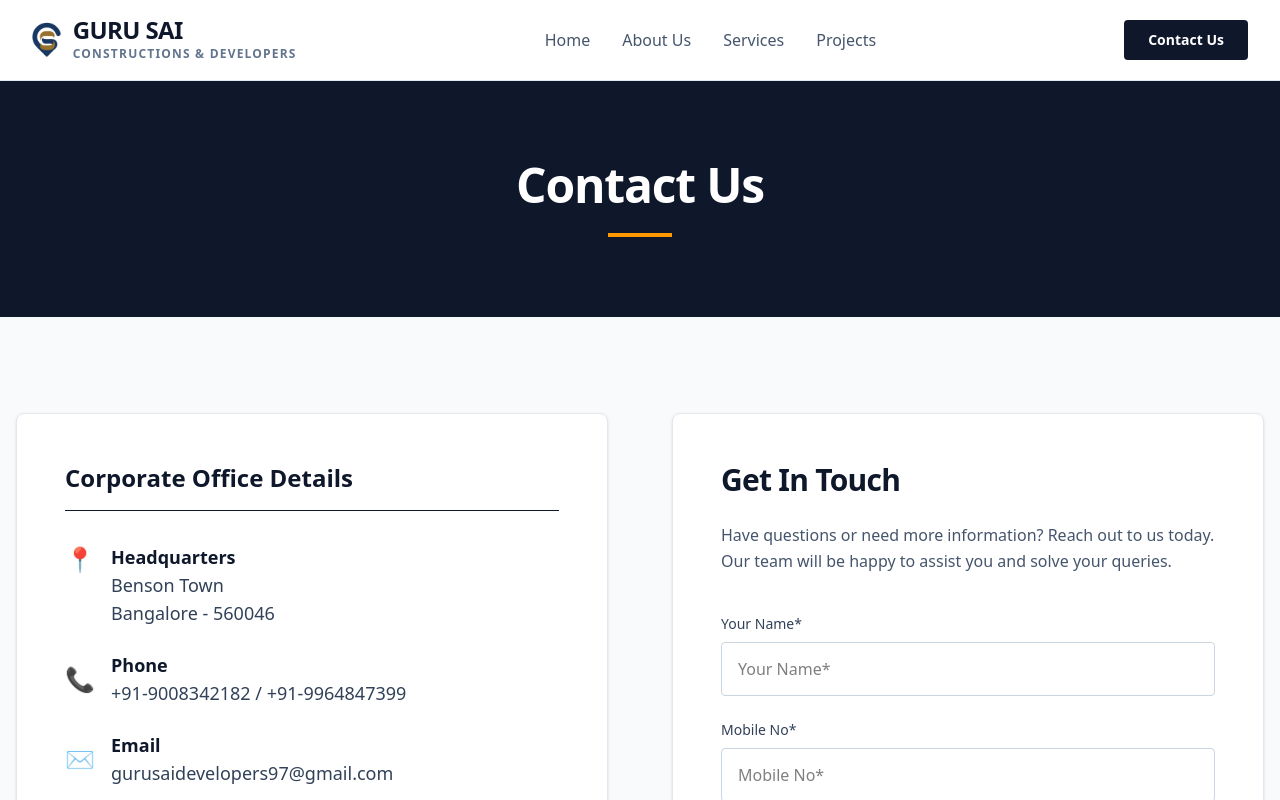
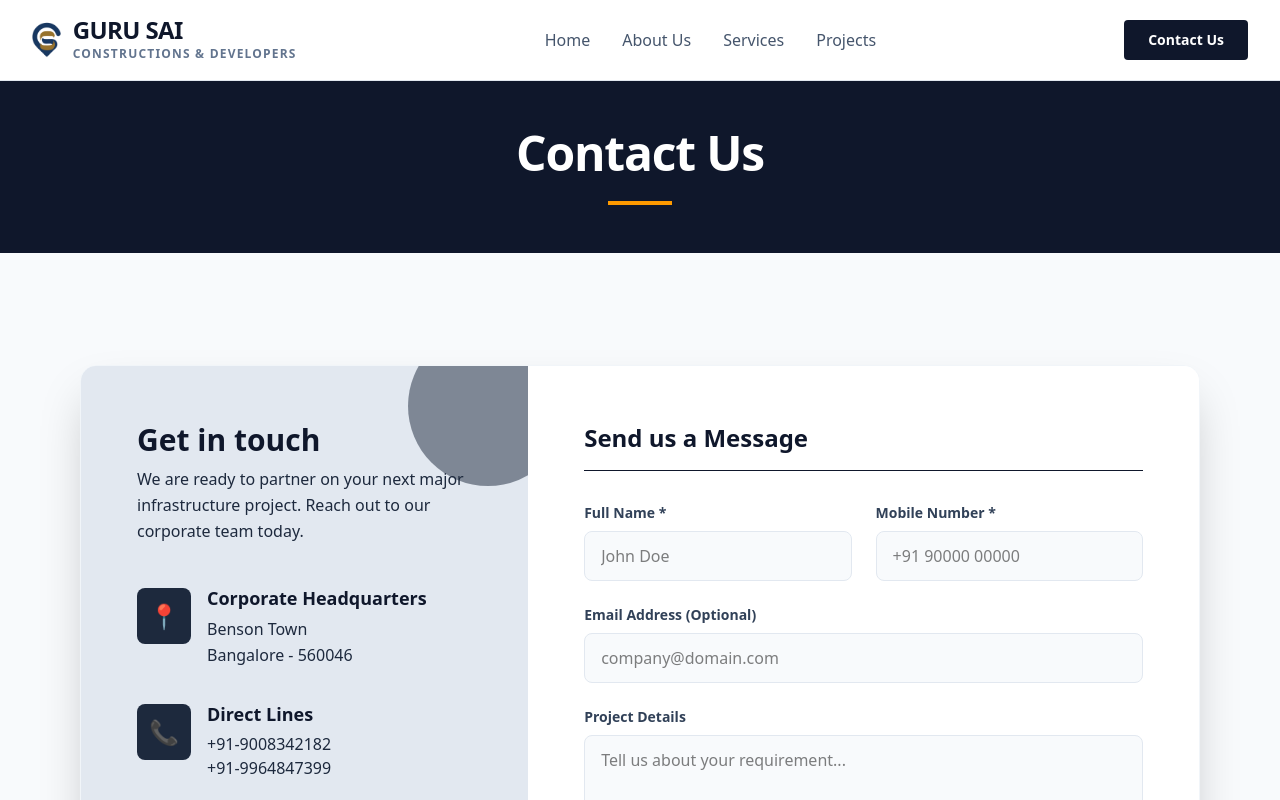
Before and after one commit to Richard-Sylvester/guru-sai-website, a Next.js app: page /contact in a window 1280 px wide. Shown: the top 800 px of the page. Built offline with nearby package versions, Linux system fonts and the light colour scheme.

Commit message:
Final contact page layout

```diff
--- a/src/app/contact/page.js
+++ b/src/app/contact/page.js
@@ -1,4 +1,4 @@
-"use client"; // This tells Next.js this is an interactive component
+"use client";
 
 import { useState } from "react";
 
@@ -26,9 +26,8 @@ export default function Contact() {
       if (data.success) {
         setButtonText("SENT SUCCESSFULLY ✓");
         setFormStatus("Thank you! We will get back to you shortly.");
-        event.target.reset(); // Clears the form fields
+        event.target.reset();
 
-        // Reset button text after 3 seconds
         setTimeout(() => {
           setButtonText("REQUEST A CALL BACK");
           setFormStatus("");
@@ -47,102 +46,125 @@ export default function Contact() {
     <main className="flex flex-col w-full bg-slate-50 min-h-screen">
 
       {/* Header Banner */}
-      <section className="w-full bg-slate-900 py-20 text-center">
-        <h1 className="text-4xl md:text-5xl font-extrabold text-white tracking-tight">Contact Us</h1>
-        <div className="w-16 h-1 bg-amber-500 mx-auto mt-6"></div>
+      <section className="w-full bg-slate-900 pt-12 pb-12 text-center">
+        <h1 className="text-4xl md:text-5xl font-extrabold text-white tracking-tight animate-fade-in-up">Contact Us</h1>
+        <div className="w-16 h-1 bg-amber-500 mx-auto mt-6 animate-fade-in-up" style={{ animationDelay: '0.3s' }}></div>
       </section>
 
-      {/* Content Section */}
-      <section className="max-w-7xl mx-auto px-4 py-16 md:py-24 w-full">
-        <div className="grid grid-cols-1 md:grid-cols-2 gap-12 md:gap-16">
+      {/* Content Section - The New Unified Split-Card */}
+      <section className="max-w-6xl mx-auto px-4 py-16 w-full mt-12 z-10">
+        <div className="bg-white rounded-2xl shadow-2xl overflow-hidden flex flex-col lg:flex-row border border-slate-100">
 
-          {/* Column 1: Corporate Office Details */}
-          <div className="bg-white p-8 md:p-12 rounded-lg shadow-sm border border-slate-200 flex flex-col">
-            <h2 className="text-2xl font-bold text-slate-900 mb-8 border-b pb-4">Corporate Office Details</h2>
+          {/* Left Column: Dark Corporate Info Panel */}
+          <div className="w-full lg:w-2/5 bg-slate-200 text-white p-10 md:p-14 flex flex-col justify-between relative overflow-hidden">
 
-            <div className="space-y-6 text-lg text-slate-700 flex-grow">
-              <div className="flex items-start">
-                <span className="text-2xl mr-4">📍</span>
+            {/* Subtle background decoration */}
+            <div className="absolute top-0 right-0 -mt-10 -mr-10 w-40 h-40 bg-slate-800 rounded-full opacity-50"></div>
+            <div className="absolute bottom-0 left-0 -mb-10 -ml-10 w-40 h-40 bg-amber-500 rounded-full opacity-10"></div>
+
+            <div className="relative z-10">
+              <h2 className="text-3xl text-slate-900 font-bold mb-2">Get in touch</h2>
+              <p className="text-slate-800 mb-10 leading-relaxed">
+                We are ready to partner on your next major infrastructure project. Reach out to our corporate team today.
+              </p>
+
+              <div className="space-y-8 text-lg">
+                <div className="flex items-start group">
+                  <span className="text-amber-500 text-2xl mr-4 mt-1 bg-slate-800 p-3 rounded-lg group-hover:bg-amber-500 group-hover:text-slate-900 transition-colors">📍</span>
                   <div>
-                  <p className="font-bold text-slate-900">Headquarters</p>
-                  <p>Benson Town</p>
-                  <p>Bangalore - 560046</p>
+                    <p className="font-bold text-slate-900 mb-1">Corporate Headquarters</p>
+                    <p className="text-slate-800 text-base leading-relaxed">
+                      Benson Town<br />
+                      Bangalore - 560046
+                    </p>
                   </div>
                 </div>
 
-              <div className="flex items-center">
-                <span className="text-2xl mr-4">📞</span>
+                <div className="flex items-start group">
+                  <span className="text-amber-500 text-2xl mr-4 mt-1 bg-slate-800 p-3 rounded-lg group-hover:bg-amber-500 group-hover:text-slate-900 transition-colors">📞</span>
                   <div>
-                  <p className="font-bold text-slate-900">Phone</p>
-                  <p>+91-9008342182 / +91-9964847399</p>
+                    <p className="font-bold text-slate-900 mb-1">Direct Lines</p>
+                    <p className="text-slate-800 text-base">+91-9008342182</p>
+                    <p className="text-slate-800 text-base">+91-9964847399</p>
                   </div>
                 </div>
 
-              <div className="flex items-center">
-                <span className="text-2xl mr-4">✉️</span>
+                <div className="flex items-start group">
+                  <span className="text-amber-800 text-2xl mr-4 mt-1 bg-slate-800 p-3 rounded-lg group-hover:bg-amber-500 group-hover:text-slate-900 transition-colors">✉️</span>
                   <div>
-                  <p className="font-bold text-slate-900">Email</p>
-                  <p>gurusaidevelopers97@gmail.com</p>
+                    <p className="font-bold text-slate-900 mb-1">Email</p>
+                    <p className="text-slate-800 text-base">gurusaidevelopers97@gmail.com</p>
+                  </div>
                 </div>
               </div>
             </div>
           </div>
 
-          {/* Column 2: Interactive Contact Form */}
-          <div className="bg-white p-8 md:p-12 rounded-lg shadow-sm border border-slate-200">
-            <h2 className="text-3xl font-bold text-slate-900 mb-6 tracking-tight">Get In Touch</h2>
-            <p className="text-slate-600 mb-10 leading-relaxed max-w-lg">
-              Have questions or need more information? Reach out to us today. Our team will be happy to assist you and solve your queries.
-            </p>
+          {/* Right Column: Clean White Form */}
+          <div className="w-full lg:w-3/5 p-10 md:p-14 bg-white">
+            <h3 className="text-2xl font-bold text-slate-900 mb-8 border-b pb-4">Send us a Message</h3>
 
-            {/* Added onSubmit handler here */}
             <form onSubmit={handleSubmit} className="space-y-6">
 
+              <div className="grid grid-cols-1 md:grid-cols-2 gap-6">
                 <div>
-                <label htmlFor="name" className="block text-sm font-medium text-slate-700 mb-2">
-                  Your Name*
+                  <label htmlFor="name" className="block text-sm font-semibold text-slate-700 mb-2">
+                    Full Name *
                   </label>
                   <input
                     type="text"
                     id="name"
-                  name="name" // The 'name' attribute is what Web3Forms reads
+                    name="name"
                     required
-                  placeholder="Your Name*"
-                  className="w-full px-4 py-3.5 border border-slate-300 rounded focus:border-amber-500 focus:ring-1 focus:ring-amber-500 bg-white"
+                    placeholder="John Doe"
+                    className="w-full px-4 py-3 bg-slate-50 border border-slate-200 rounded-lg focus:border-amber-500 focus:ring-2 focus:ring-amber-200 focus:bg-white transition-all outline-none"
                   />
                 </div>
 
                 <div>
-                <label htmlFor="mobile" className="block text-sm font-medium text-slate-700 mb-2">
-                  Mobile No*
+                  <label htmlFor="mobile" className="block text-sm font-semibold text-slate-700 mb-2">
+                    Mobile Number *
                   </label>
                   <input
                     type="tel"
                     id="mobile"
                     name="mobile"
                     required
-                  placeholder="Mobile No*"
-                  className="w-full px-4 py-3.5 border border-slate-300 rounded focus:border-amber-500 focus:ring-1 focus:ring-amber-500 bg-white"
+                    placeholder="+91 90000 00000"
+                    className="w-full px-4 py-3 bg-slate-50 border border-slate-200 rounded-lg focus:border-amber-500 focus:ring-2 focus:ring-amber-200 focus:bg-white transition-all outline-none"
                   />
+                </div>
               </div>
 
               <div>
-                <label htmlFor="email" className="block text-sm font-medium text-slate-700 mb-2">
-                  Email (Optional)
+                <label htmlFor="email" className="block text-sm font-semibold text-slate-700 mb-2">
+                  Email Address (Optional)
                 </label>
                 <input
                   type="email"
                   id="email"
                   name="email"
-                  placeholder="Optional"
-                  className="w-full px-4 py-3.5 border border-slate-300 rounded focus:border-amber-500 focus:ring-1 focus:ring-amber-500 bg-white"
+                  placeholder="company@domain.com"
+                  className="w-full px-4 py-3 bg-slate-50 border border-slate-200 rounded-lg focus:border-amber-500 focus:ring-2 focus:ring-amber-200 focus:bg-white transition-all outline-none"
                 />
               </div>
 
-              {/* Dynamic Submit Button */}
+              <div>
+                <label htmlFor="message" className="block text-sm font-semibold text-slate-700 mb-2">
+                  Project Details
+                </label>
+                <textarea
+                  id="message"
+                  name="message"
+                  rows="4"
+                  placeholder="Tell us about your requirement..."
+                  className="w-full px-4 py-3 bg-slate-50 border border-slate-200 rounded-lg focus:border-amber-500 focus:ring-2 focus:ring-amber-200 focus:bg-white transition-all outline-none resize-none"
+                ></textarea>
+              </div>
+
               <button
                 type="submit"
-                className={`w-full px-8 py-4 rounded font-bold transition text-lg shadow-sm ${
+                className={`w-full px-8 py-4 rounded-lg font-bold transition-all text-lg shadow-md hover:shadow-lg mt-4 ${
                   buttonText === "SENT SUCCESSFULLY ✓"
                     ? "bg-emerald-500 text-white hover:bg-emerald-600"
                     : "bg-amber-500 text-slate-900 hover:bg-amber-400"
@@ -151,7 +173,6 @@ export default function Contact() {
                 {buttonText}
               </button>
 
-              {/* Status Message */}
               {formStatus && (
                 <p className={`text-center font-medium mt-4 ${buttonText.includes("ERROR") ? "text-red-500" : "text-emerald-600"}`}>
                   {formStatus}
```
Lines whose indentation alone changed are shown as unchanged.
